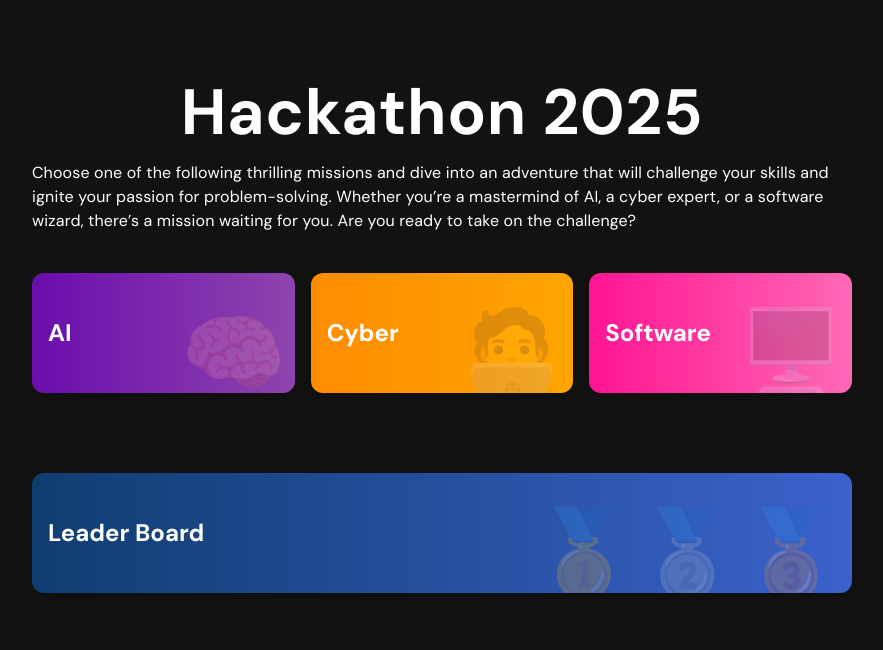
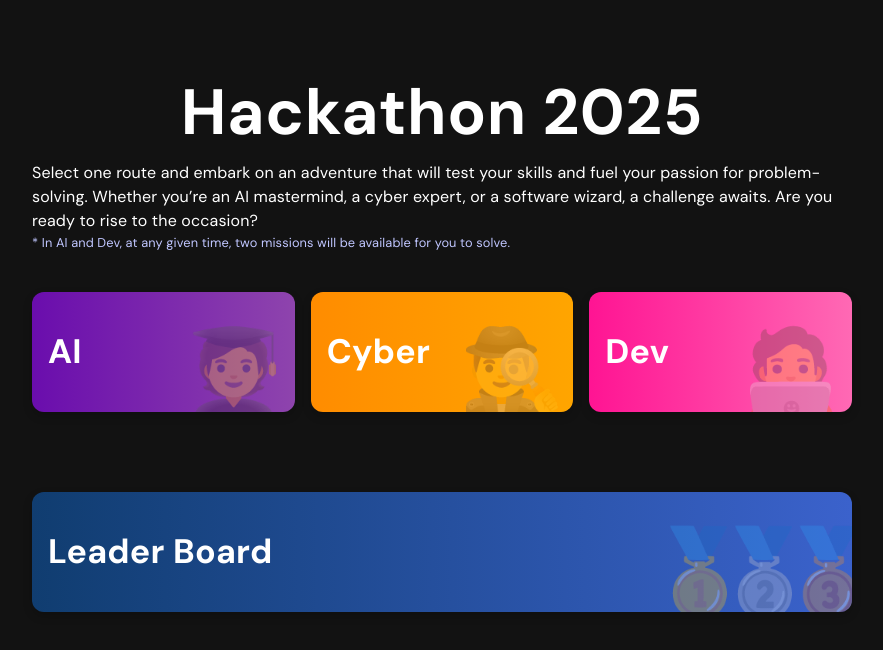
Before and after one commit to itamarshubin/Hackaton2024, a React (Vite) app in the folder client/: page / in a window 1280 px wide. Shown: the top 650 px of the page, without its empty margins (198-1081 px from the left). Built offline with nearby package versions, Linux system fonts and the light colour scheme.

Commit message:
2 missions unlocked. software to dev - change

```diff
--- a/client/src/App.tsx
+++ b/client/src/App.tsx
@@ -29,7 +29,7 @@ export default function App() {
             <Route path="/home" element={<Home />} />
             <Route path="/score" element={<Scoreboard />} />
             <Route path="/ai" element={<AiQuestions />} />
-            <Route path="/software" element={<SoftwareQuestions />} />
+            <Route path="/dev" element={<SoftwareQuestions />} />
             <Route element={<ProtectedRoute />}>
               <Route path="/cyber" element={<Mail />} />
             </Route>
--- a/client/src/pages/ai/AiQuestions.tsx
+++ b/client/src/pages/ai/AiQuestions.tsx
@@ -65,14 +65,14 @@ export const AiQuestions = () => {
         </Paper>
         <MobileStepper
           variant="text"
-          steps={progress}
+          steps={Math.min(progress + 1, questionComponent.length)}
           position="static"
           activeStep={activeQuestion}
           nextButton={
             <Button
               size="small"
               onClick={handleNext}
-              disabled={activeQuestion + 1 >= progress}
+              disabled={activeQuestion >= progress}
             >
               Next
             </Button>
--- a/client/src/pages/home/index.tsx
+++ b/client/src/pages/home/index.tsx
@@ -22,9 +22,9 @@ const CategoryCard = styled(Box)(_ => ({
 }));
 
 const categories = [
-  { name: "AI", gradient: ["#6A0DAD", "#8E44AD"], icon: "🧠" },
-  { name: "Cyber", gradient: ["#FF8C00", "#FFA500"], icon: "🧑‍💻" },
-  { name: "Software", gradient: ["#FF1493", "#FF69B4"], icon: "🖥️" }
+  { name: "AI", gradient: ["#6A0DAD", "#8E44AD"], icon: "🧑‍🎓" },
+  { name: "Cyber", gradient: ["#FF8C00", "#FFA500"], icon: "🕵️‍♂️" },
+  { name: "Dev", gradient: ["#FF1493", "#FF69B4"], icon: "🧑‍💻️" }
 ];
 
 const Home = () => {
@@ -36,10 +36,13 @@ const Home = () => {
         <Typography fontWeight="bold" fontSize="4rem">
           Hackathon 2025
         </Typography>
+        <Typography>
+         Select one route and embark on an adventure that will test your skills and fuel your passion for problem-solving. Whether you’re an AI mastermind, a cyber expert, or a software wizard, a challenge awaits. Are you ready to rise to the occasion?
+         </Typography>
+        <Typography fontSize="0.8em" width="100%" color="rgb(192, 198, 255)">
+* In AI and Dev, at any given time, two missions will be available for you to solve.
+        </Typography>
 
-        <Typography>
-        Choose one of the following thrilling missions and dive into an adventure that will challenge your skills and ignite your passion for problem-solving. Whether you’re a mastermind of AI, a cyber expert, or a software wizard, there’s a mission waiting for you. Are you ready to take on the challenge?
-        </Typography>
 
 
         <Box sx={{ width: '100%', marginTop: '5vh' }}>
@@ -51,7 +54,7 @@ const Home = () => {
                 }} onClick={() => {
                   navigate(category.name);
                 }}>
-                  <Typography variant="h5" fontWeight="bold">
+                  <Typography variant="h4" fontWeight="bold">
                     {category.name}
                   </Typography>
                   <Typography
@@ -61,7 +64,7 @@ const Home = () => {
                       bottom: "-10px",
                       right: "10px",
                       fontSize: "84px",
-                      opacity: 0.2,
+                      opacity: 0.3,
                     }}
                   >
                     {category.icon}
@@ -77,7 +80,7 @@ const Home = () => {
               }} onClick={() => {
                 navigate('score');
               }}>
-                <Typography variant="h5" fontWeight="bold">
+                <Typography variant="h4" fontWeight="bold">
                   Leader Board
                 </Typography>
                 <Typography
@@ -87,7 +90,8 @@ const Home = () => {
                     bottom: "-10px",
                     right: "10px",
                     fontSize: "84px",
-                    opacity: 0.2,
+                    opacity: 0.3,
+                    letterSpacing: '-40px'
                   }}
                 >
                   🥇🥈🥉
--- a/client/src/pages/software/Slides/Question5.tsx
+++ b/client/src/pages/software/Slides/Question5.tsx
@@ -21,8 +21,20 @@ export const Question5 = () => {
         האדריכל היה אובססיבי למתמטיקה וללוגיקה, והאתגר הראשון משקף את עולמו המחשבתי. בכניסה לכספת הדיגיטלית מחכה ספרייה ענקית של 1,000 ביטויים מתמטיים מקודדים. הביטויים כתובים בצורה של פונקציות (ADD, MULT, SUB) ויוצרים רצף חישובי מורכב. עליכם לנתח כל ביטוי, לחשב את ערכו, ולסכום את כל התוצאות.
         </QuestionTypography>
         <br/>
+        <QuestionTypography>
+        לדוגמה
+        </QuestionTypography>
+        <Box width="80%" border={2} mt="2rem" mb="2rem" padding='1rem' dir="ltr" fontSize="0.8em">
+ADD(4, 5)<br/>
+MULT(MULT(1, 5), 2) <br/>
+SUB(1, ADD(5, 5)) <br/>
+        </Box>
+        <QuestionTypography>
+        הסכום הכולל הוא 10
+        </QuestionTypography>
+        <br/>
         <a href={LibraryHref} style={{ color: '#feb3ff'}} download="library.txt">
-          Download Math Library
+          להורדת הספרייה
         </a>
       </Box>
       <SubmitField questionId={5} category="SOFTWARE" spice='DontEvenTry'/>
--- a/client/src/pages/software/Slides/Question8.tsx
+++ b/client/src/pages/software/Slides/Question8.tsx
@@ -21,6 +21,10 @@ export const Question8: FC = () => {
         </QuestionTypography>
         <br/>
         <QuestionTypography>
+        בהסתכלות נכונה על זמני התגובה תוכלו לפענח את הסיסמה.
+        </QuestionTypography>
+        <br/>
+        <QuestionTypography>
         עליכם להריץ את התוכנה הבאה, עליה יש שרת מסוג TCP, בפורט 8080, עליכם להתחבר אליו ולשלוח לו את הסיסמה הנכונה, ולקבל את הרמז הבא בלוגים של השרת.
         </QuestionTypography>
         <br/>
--- a/client/src/pages/software/SoftwareQuestions.tsx
+++ b/client/src/pages/software/SoftwareQuestions.tsx
@@ -56,7 +56,7 @@ export const SoftwareQuestions = () => {
             bgcolor: 'background.default',
           }}
         >
-          <Typography variant="h4" sx={{ margin: 'auto' }}>משימה {activeQuestion + 1} - Software</Typography>
+          <Typography variant="h4" sx={{ margin: 'auto' }}>משימה {activeQuestion + 1} - Dev</Typography>
         </Paper>
         <Paper
           elevation={1}>
@@ -71,14 +71,14 @@ export const SoftwareQuestions = () => {
         </Paper>
         <MobileStepper
           variant="text"
-          steps={progress}
+          steps={Math.min(progress + 1, questionComponent.length)}
           position="static"
           activeStep={activeQuestion}
           nextButton={
             <Button
               size="small"
               onClick={handleNext}
-              disabled={activeQuestion + 1 >= progress}
+              disabled={activeQuestion >= progress}
             >
               Next
             </Button>
```
